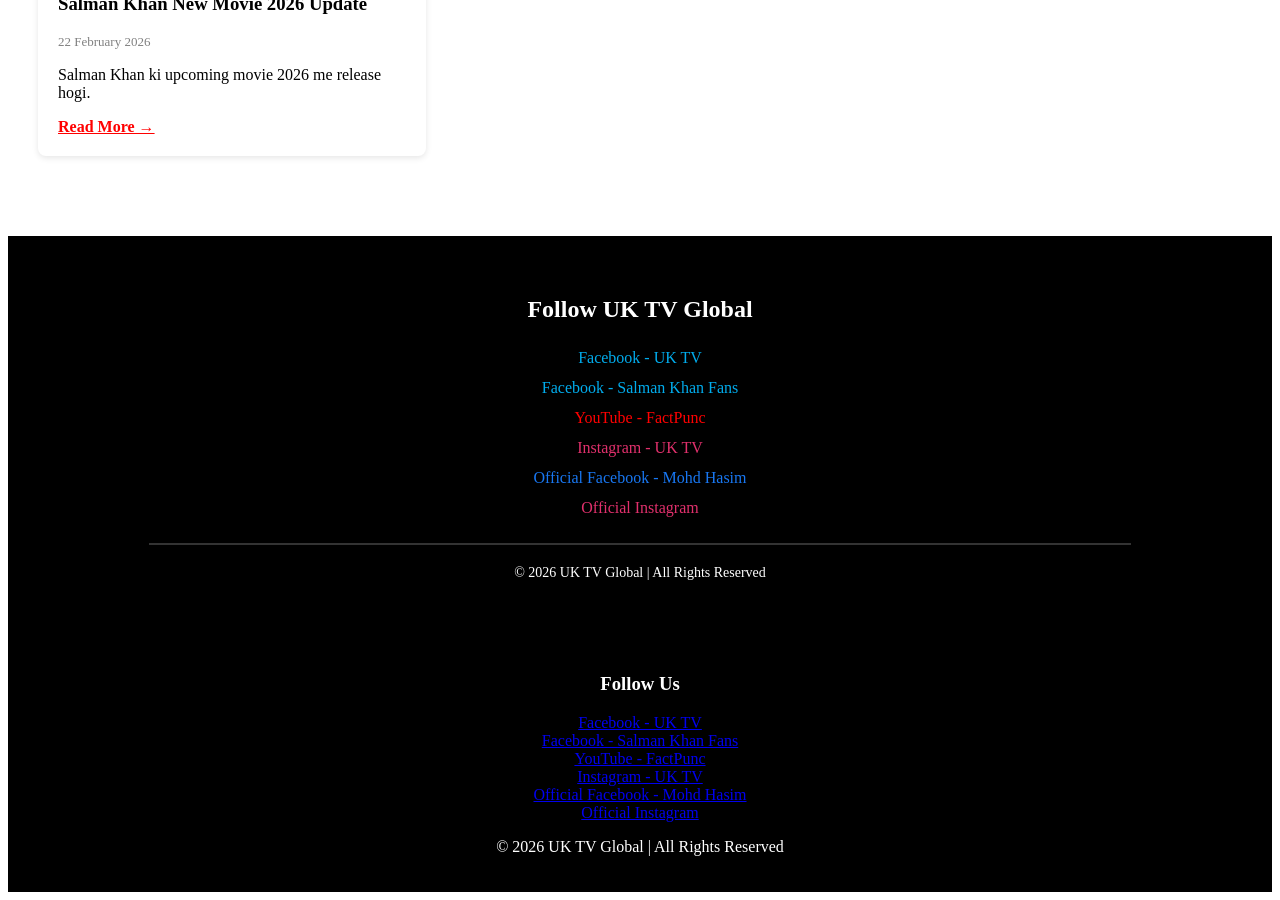
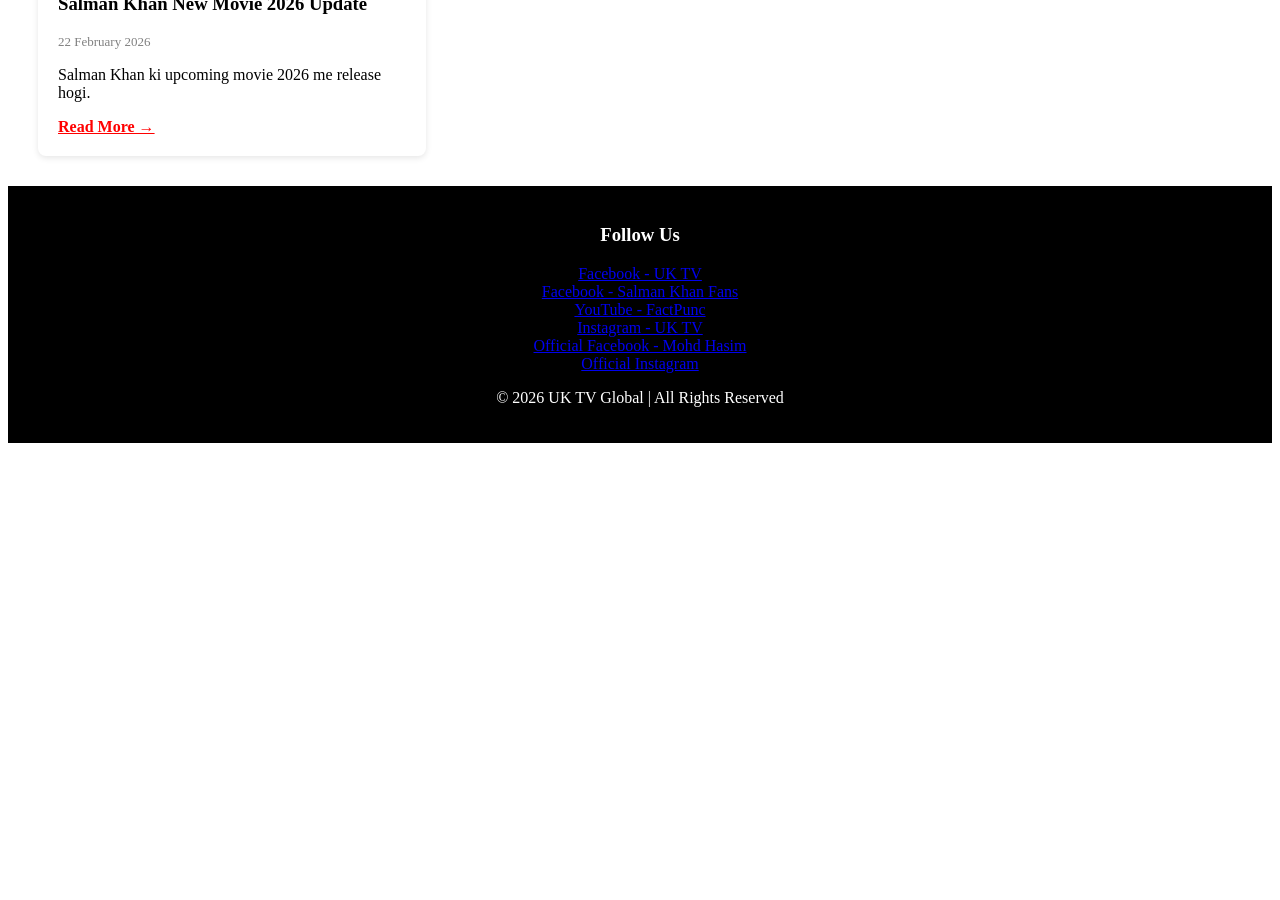
Before and after one commit to mohdhasim5589-netizen/global-movie-news, a Jekyll site: the page built from index.html, in a window 1280 px wide and 900 px high, scrolled down 980 px. Built offline with Jekyll 4.4.1, drawn with Linux system fonts in a browser that asks for light colours; after the commit the page ends 1431 px from its top, so only the background shows below that.

Commit message:
Update index.html

```diff
--- a/index.html
+++ b/index.html
@@ -71,24 +71,4 @@
 
 </div>
 
-<!-- ================= FOOTER ================= -->
-<footer style="background:black; color:white; padding:40px 20px; text-align:center; margin-top:50px;">
-
-  <h2 style="margin-bottom:20px;">Follow UK TV Global</h2>
-
-  <div style="line-height:30px; margin-bottom:20px;">
-    <a href="#" style="color:#00aced; text-decoration:none;">Facebook - UK TV</a><br>
-    <a href="#" style="color:#00aced; text-decoration:none;">Facebook - Salman Khan Fans</a><br>
-    <a href="#" style="color:#ff0000; text-decoration:none;">YouTube - FactPunc</a><br>
-    <a href="#" style="color:#e1306c; text-decoration:none;">Instagram - UK TV</a><br>
-    <a href="#" style="color:#1877f2; text-decoration:none;">Official Facebook - Mohd Hasim</a><br>
-    <a href="#" style="color:#e1306c; text-decoration:none;">Official Instagram</a>
-  </div>
-
-  <hr style="border:1px solid #333; width:80%; margin:20px auto;">
-
-  <p style="font-size:14px;">
-    © 2026 UK TV Global | All Rights Reserved
-  </p>
-
 </footer>
```
